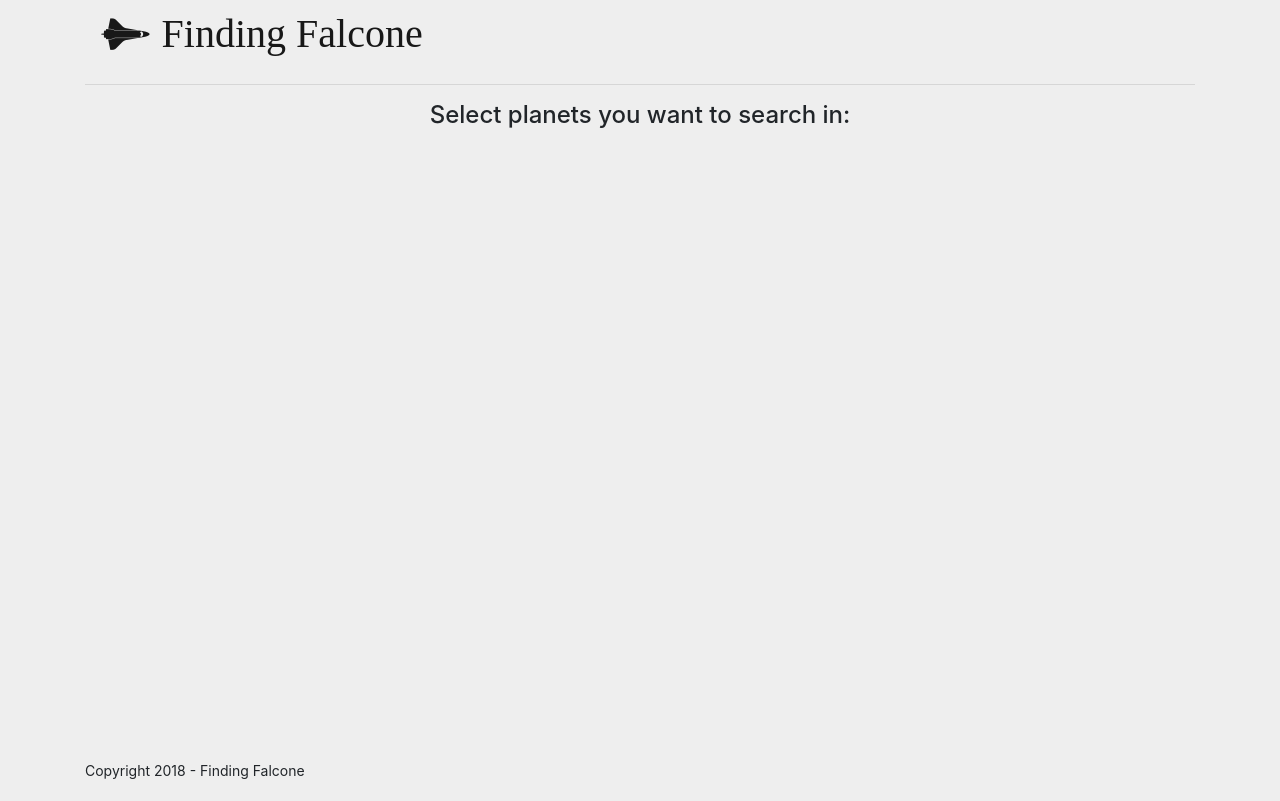
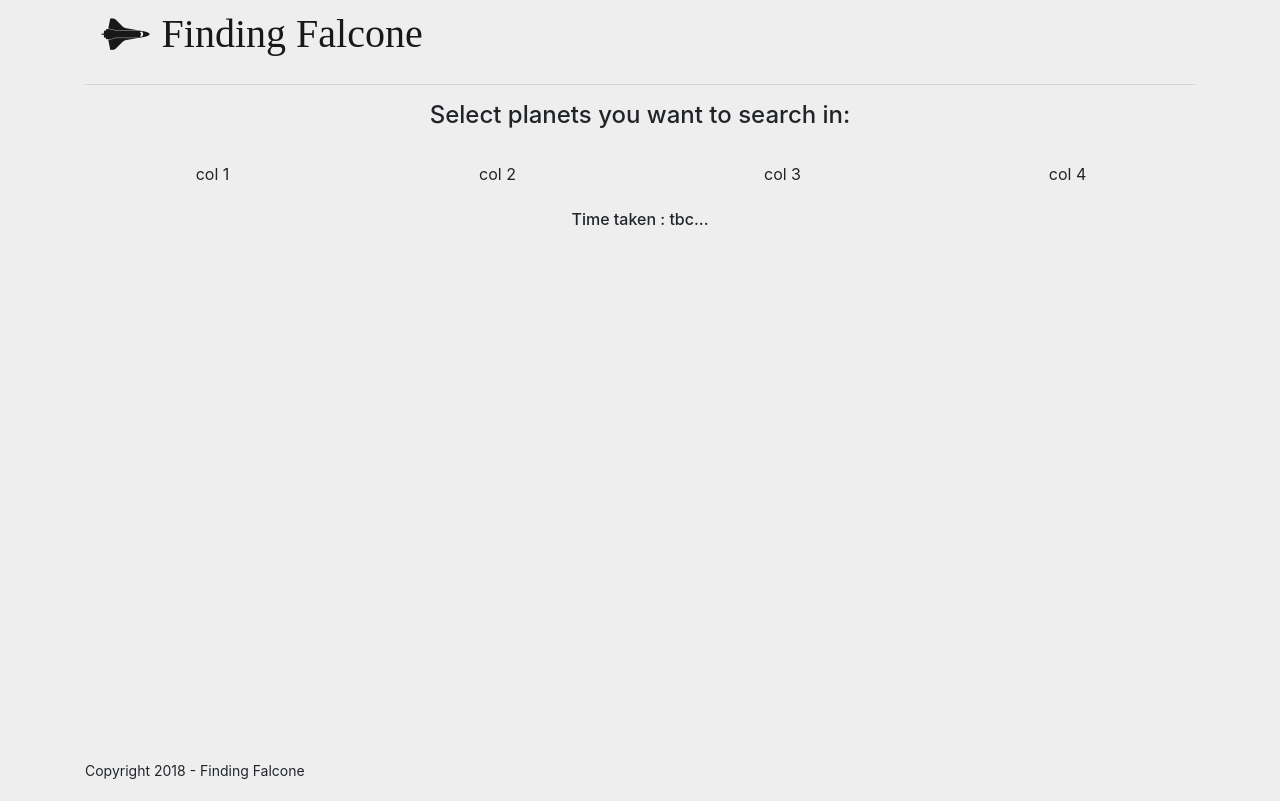
Before and after one commit to richard-buckingham/finding-falcone, an Angular app: page / in a window 1280 px wide. Shown: the top 801 px of the page. Built offline with nearby package versions, Linux system fonts and the light colour scheme.

Commit message:
structure the main page

```diff
--- a/src/app/containers/finding-falcone/finding-falcone.component.html
+++ b/src/app/containers/finding-falcone/finding-falcone.component.html
@@ -1,5 +1,18 @@
 <div class="container">
   <header></header>
+
   <h4>Select planets you want to search in:</h4>
+  <br />
+
+  <div class="row title">
+    <div class="col col-3 text-center">col 1</div>
+    <div class="col col-3 text-center">col 2</div>
+    <div class="col col-3 text-center">col 3</div>
+    <div class="col col-3 text-center">col 4</div>
+  </div>
+
+  <br />
+  <h6>Time taken : tbc...</h6>
+
   <app-footer></app-footer>
 </div>
--- a/src/app/containers/finding-falcone/finding-falcone.component.scss
+++ b/src/app/containers/finding-falcone/finding-falcone.component.scss
@@ -1,3 +1,5 @@
-h4 {
+h4,
+h5,
+h6 {
   text-align: center;
 }
```
